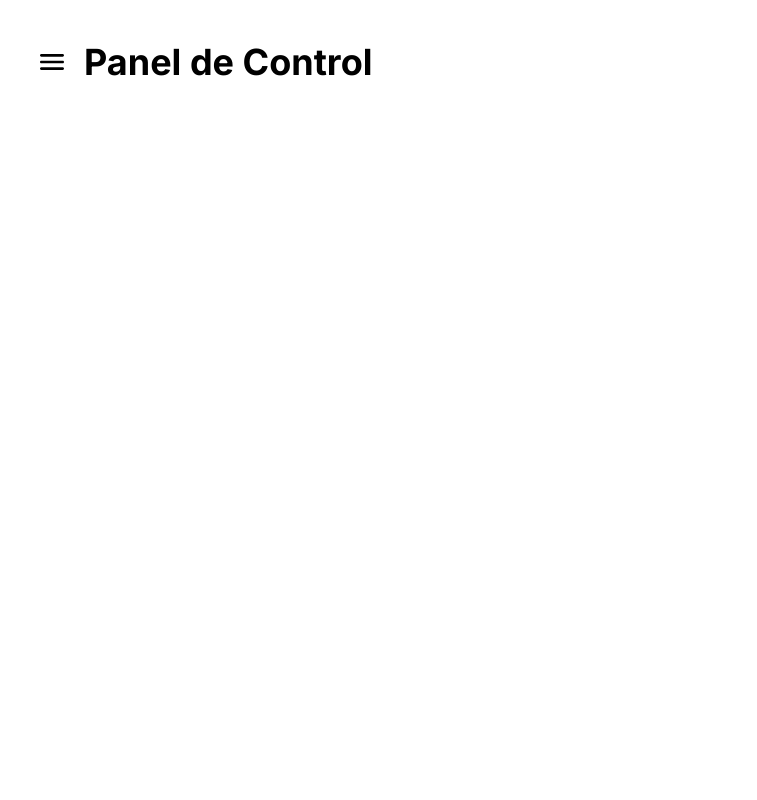
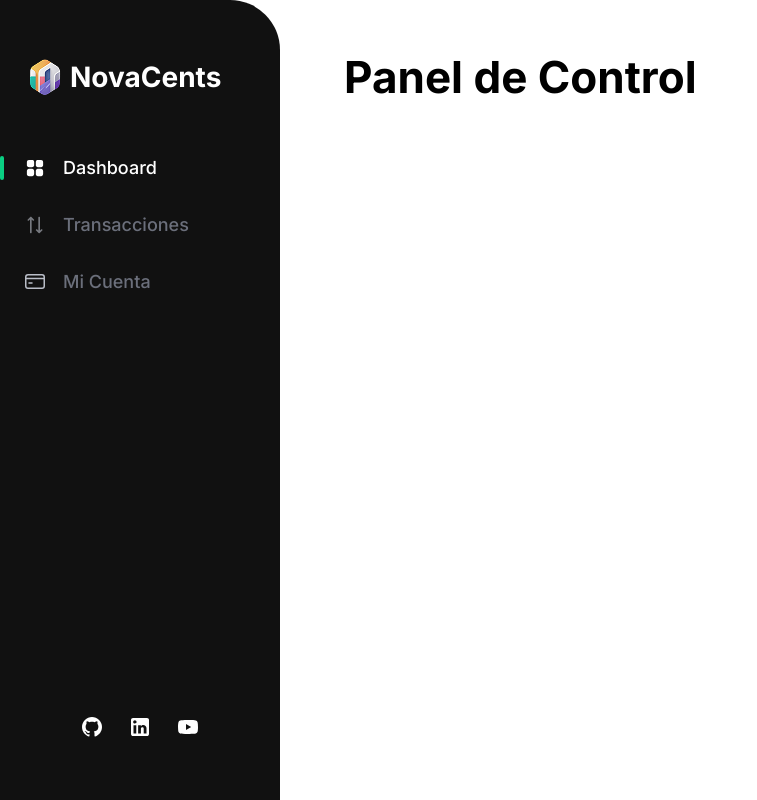
Before and after one commit to eddiedev14/NovaCents, a website built with Vite: page index.html in a window 1280 px wide. Shown: the whole page, without its empty margins (0-757 px from the left). Built offline with nearby package versions, Linux system fonts and the light colour scheme.

Commit message:
🎨 style: Adapt sidebar to desktop

```diff
--- a/src/css/base.css
+++ b/src/css/base.css
@@ -33,3 +33,17 @@ input, label, button, select, textarea{
         padding: 40px 36px;
     }
 }
+
+@media screen and (min-width: 1280px) {
+    body{
+        padding: 50px 64px 50px 0;
+        display: grid;
+        grid-template-columns: 280px 1fr;
+        grid-template-areas: "sidebar content";
+        gap: 64px;
+    }
+
+    main{
+        grid-area: content;
+    }
+}
--- a/src/css/components/header.css
+++ b/src/css/components/header.css
@@ -17,3 +17,13 @@ h1{
         font-size: 36px;
     }
 }
+
+@media screen and (min-width: 1280px) {
+    .header img{
+        display: none;
+    }
+
+    h1{
+        font-size: 44px;
+    }
+}
--- a/src/css/components/sidebar.css
+++ b/src/css/components/sidebar.css
@@ -75,3 +75,10 @@
     justify-content: center;
     gap: 24px;
 }
+
+@media screen and (min-width: 1280px) {
+    .nav{
+        grid-area: sidebar;
+        transform: translateX(0);
+    }
+}
```
